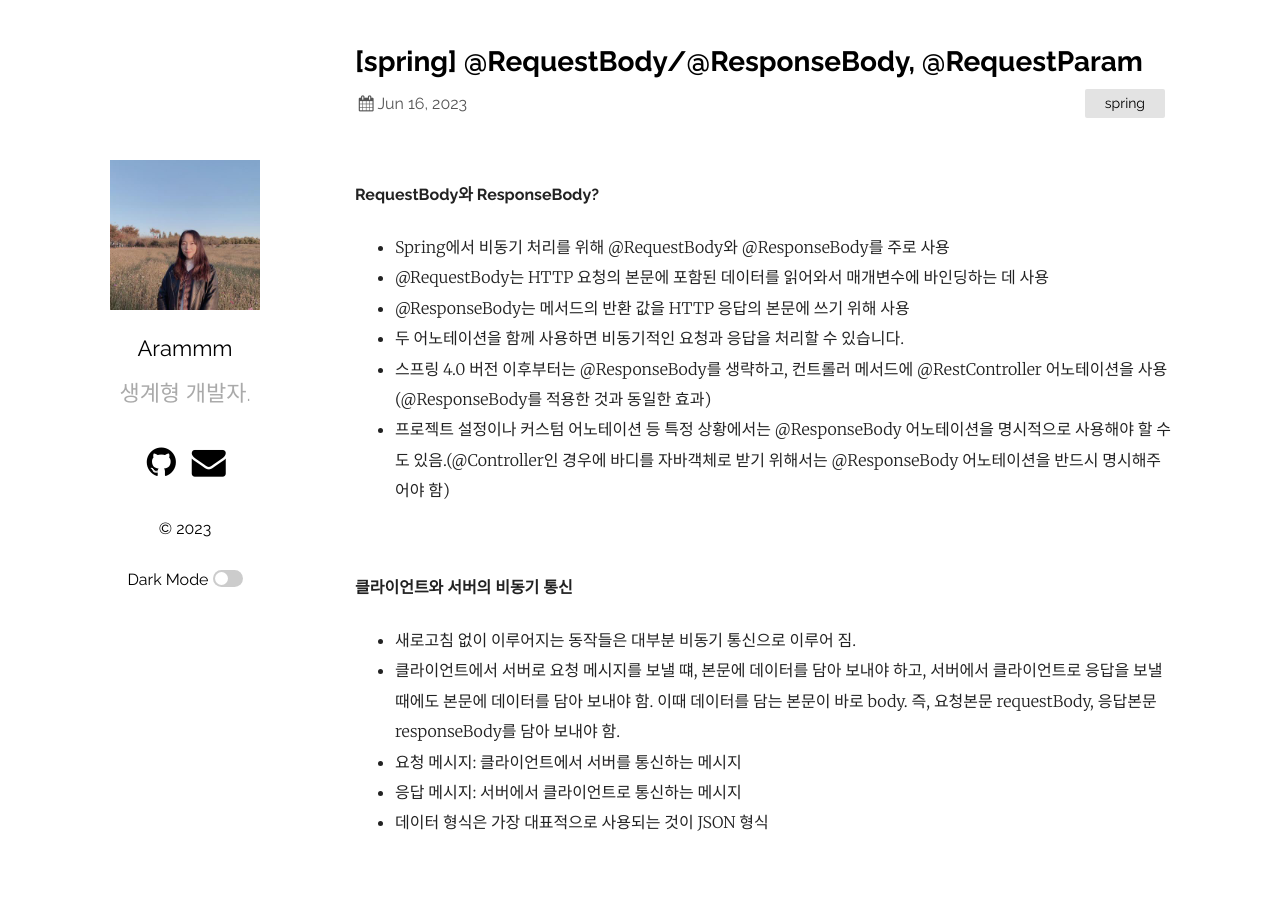
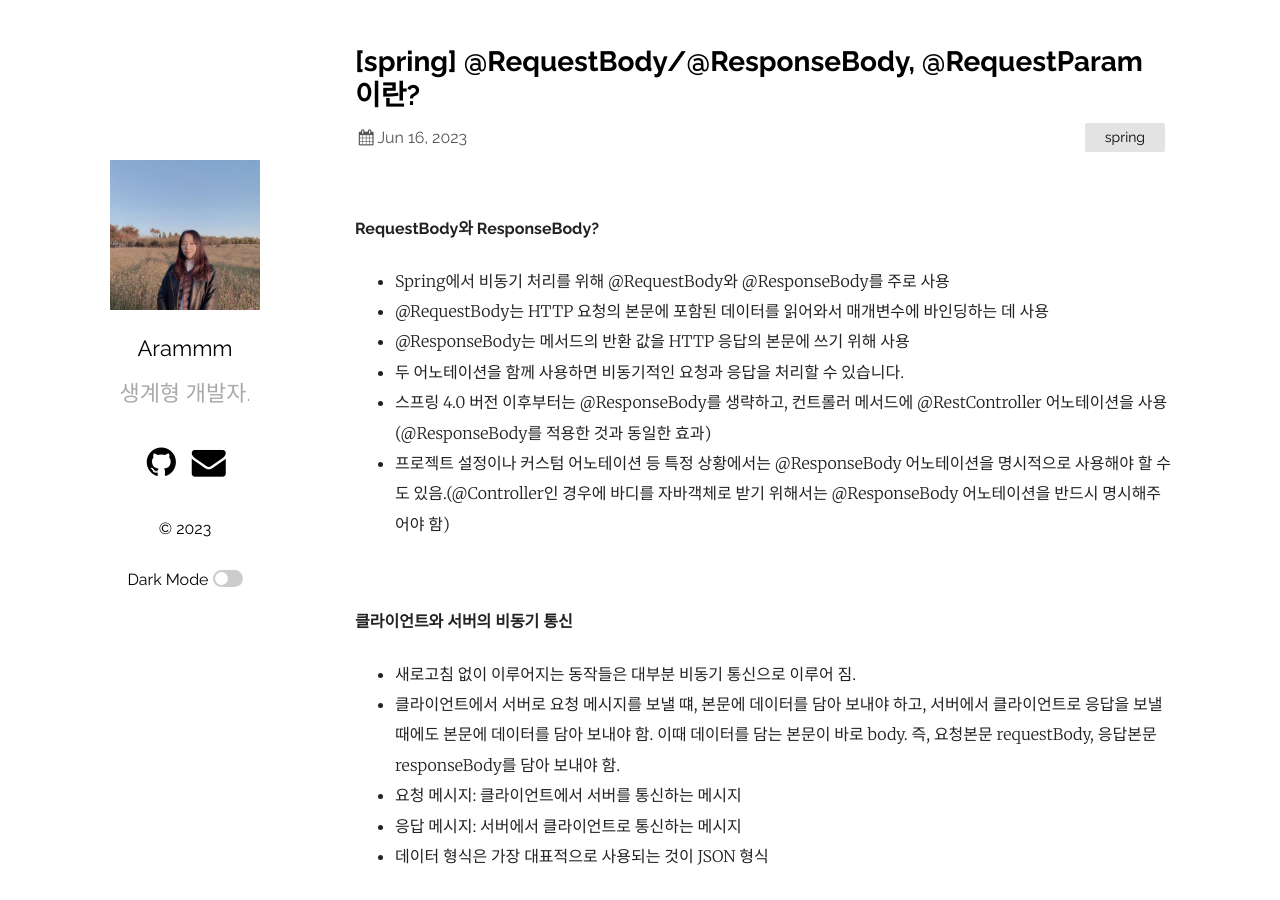
Before and after one commit to YuAram/YuAram.github.io, a Jekyll site: the page built from _posts/2023-06-17-request.markdown, in a window 1280 px wide and 900 px high. Built offline with Jekyll 4.4.1, drawn with Linux system fonts in a browser that asks for light colours; some of the changed text lies outside the part shown.

Commit message:
[spring] @RequestBody/@ResponseBody, @RequestParam New Post 추가 수정

```diff
--- a/_posts/2023-06-17-request.markdown
+++ b/_posts/2023-06-17-request.markdown
@@ -1,6 +1,6 @@
 ---
 layout: post
-title: "[spring] @RequestBody/@ResponseBody, @RequestParam"
+title: "[spring] @RequestBody/@ResponseBody, @RequestParam 이란?"
 date: 2023-06-17 00:00:00 +0530
 categories: spring
 ---
```
Also changed, not shown: other parts of _posts/2023-06-17-request.markdown (+1 -1 lines).
